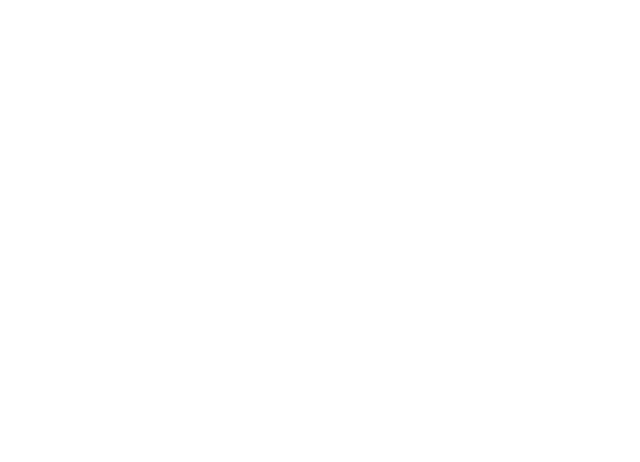
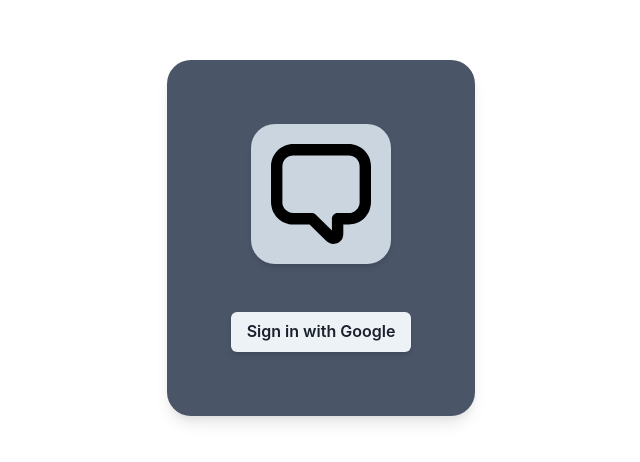
Before and after one commit to Maaz-Code/comms, a Next.js app: page / in a window 1280 px wide. Shown: the part 162-624 px from the top of the page, without its empty margins (319-959 px from the left). Built offline with nearby package versions, Linux system fonts and the light colour scheme.

Commit message:
login component structure

```diff
--- /dev/null
+++ b/components/Login.js
@@ -0,0 +1,37 @@
+import { ChatIcon } from "@chakra-ui/icons"
+import { Box, Button, Center, Stack } from "@chakra-ui/react"
+import Head from "next/head"
+
+const Login = () => {
+    return (
+        <>
+        <Head>
+            <title>Login</title>
+        </Head>
+
+        <Center h = "100vh">
+            <Stack
+            align = "center"
+            bgColor = "gray.600"
+            p = {16}
+            spacing = {12}
+            boxShadow = "lg"
+            rounded = "3xl"
+            >
+                <Box
+                bgColor = "gray.300"
+                w = "fit-content"
+                p = {5}
+                rounded = "3xl"
+                boxShadow = "md"
+                >
+                    <ChatIcon w = "100px" h = "100px" color = "black" />
+                </Box>
+                <Button boxShadow = "md">Sign in with Google</Button>
+            </Stack>
+        </Center>
+        </>
+    )
+}
+
+export default Login
--- a/package.json
+++ b/package.json
@@ -9,6 +9,7 @@
     "lint": "next lint"
   },
   "dependencies": {
+    "@chakra-ui/icons": "^2.0.2",
     "@chakra-ui/react": "^2.2.1",
     "@emotion/react": "^11.9.0",
     "@emotion/styled": "^11.8.1",
--- a/pages/_app.js
+++ b/pages/_app.js
@@ -1,5 +1,13 @@
+import { ChakraProvider } from "@chakra-ui/react"
+import Login from "../components/Login"
+
 function MyApp({ Component, pageProps }) {
-  return <Component {...pageProps} />
+  // return <Component {...pageProps} />
+  return (
+    <ChakraProvider>
+      <Login />
+    </ChakraProvider>
+  )
 }
 
 export default MyApp
```
Also changed, not shown: 1 other file (tests, documents, lock files or other folders).
